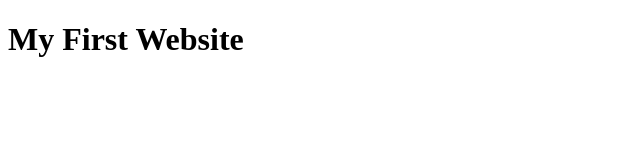
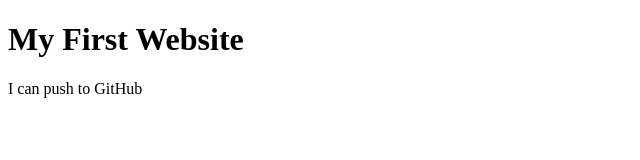
Before and after one commit to asifrkabir/my-first-website, a plain HTML site: page index.html in a window 1280 px wide. Shown: the whole page, without its empty margins (0-640 px from the left). Drawn offline with Linux system fonts and the light colour scheme.

Commit message:
learn github

```diff
--- a/index.html
+++ b/index.html
@@ -7,5 +7,6 @@
 </head>
 <body>
     <h1>My First Website</h1>
+    <p>I can push to GitHub</p>
 </body>
 </html>
```
